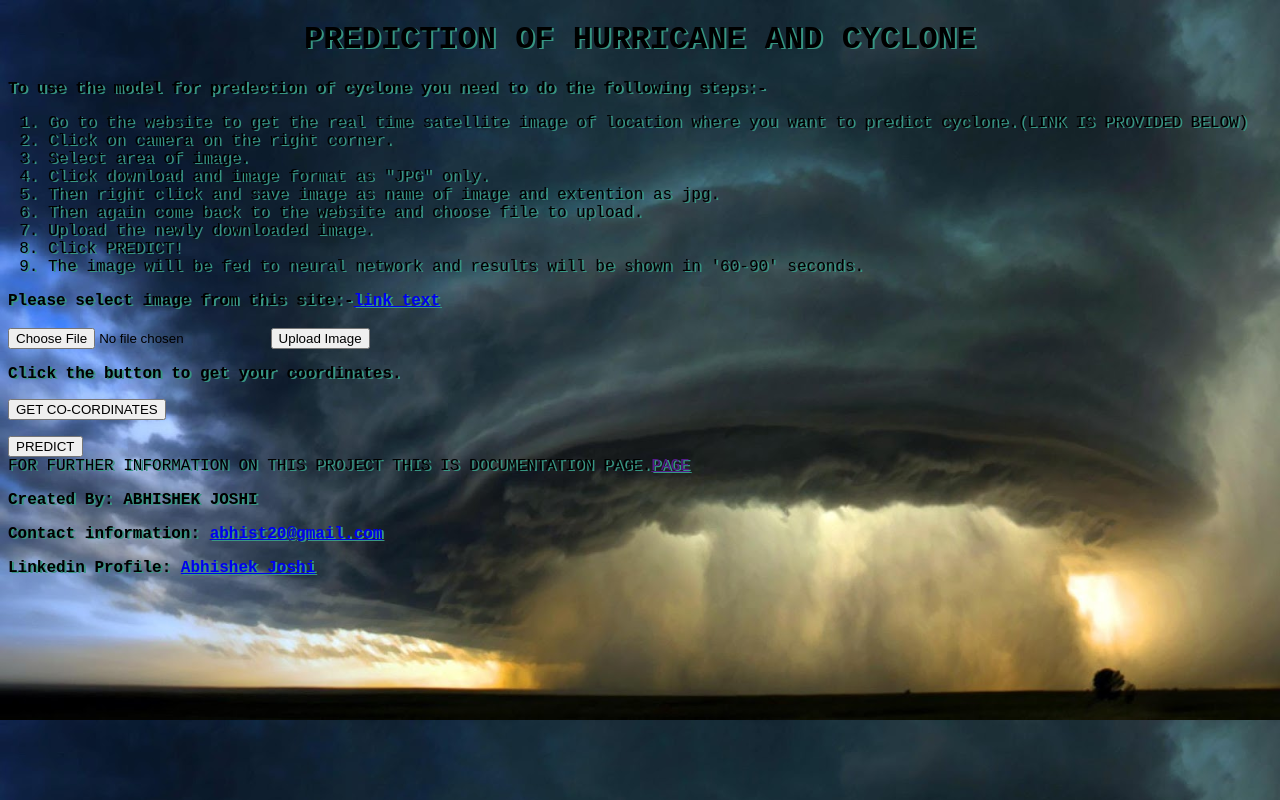
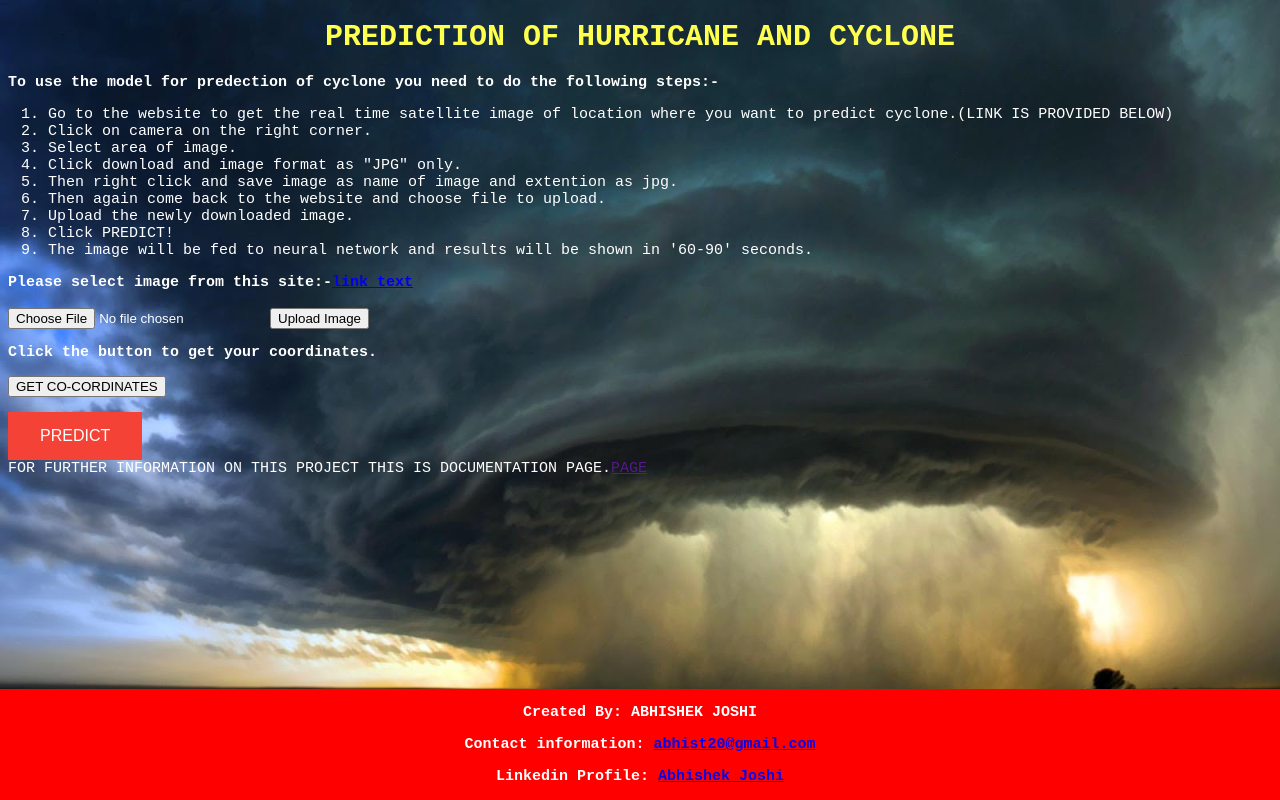
Before and after one commit to abhist20/Storm-detection-system-using-satellite-imagery-and-CNN, a PHP site: page / in a window 1280 px wide. Run offline with PHP 8.4, Linux system fonts and the light colour scheme.

Commit message:
Update style.css

```diff
--- a/style.css
+++ b/style.css
@@ -11,7 +11,54 @@ html {
 body {
   font-family: "Courier New", Helvetica, sans-serif;
 
-  text-shadow: 2px 1px #379683;
+  font-size: 15px;
+  color: white;
 
 
   }
+
+h1 {
+    color: #ffff4d;
+}
+
+.button {
+    background-color: #4CAF50; /* Green */
+    border: none;
+    color: white;
+    padding: 15px 32px;
+    text-align: center;
+    text-decoration: none;
+    display: inline-block;
+    font-size: 16px;
+}
+.button2 {background-color: #008CBA;} /* Blue */
+.button3 {background-color: #f44336;} /* Red */
+.button4 {background-color: #e7e7e7; color: black;} /* Gray */
+.button5 {background-color: #555555;} /* Black */
+.footer {
+   position: fixed;
+   left: 0;
+   bottom: 0;
+   width: 100%;
+   background-color: red;
+   color: white;
+   text-align: center;
+}
+::-webkit-scrollbar {
+    width: 10px;
+}
+
+/* Track */
+::-webkit-scrollbar-track {
+    background: #f1f1f1;
+}
+
+/* Handle */
+::-webkit-scrollbar-thumb {
+    background: #888;
+}
+
+/* Handle on hover */
+::-webkit-scrollbar-thumb:hover {
+    background: #555;
+}
```
